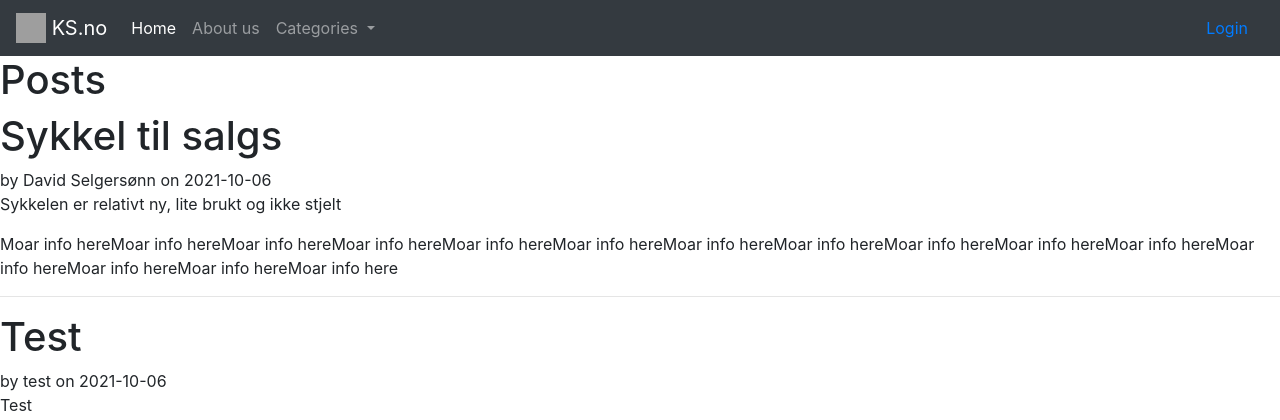
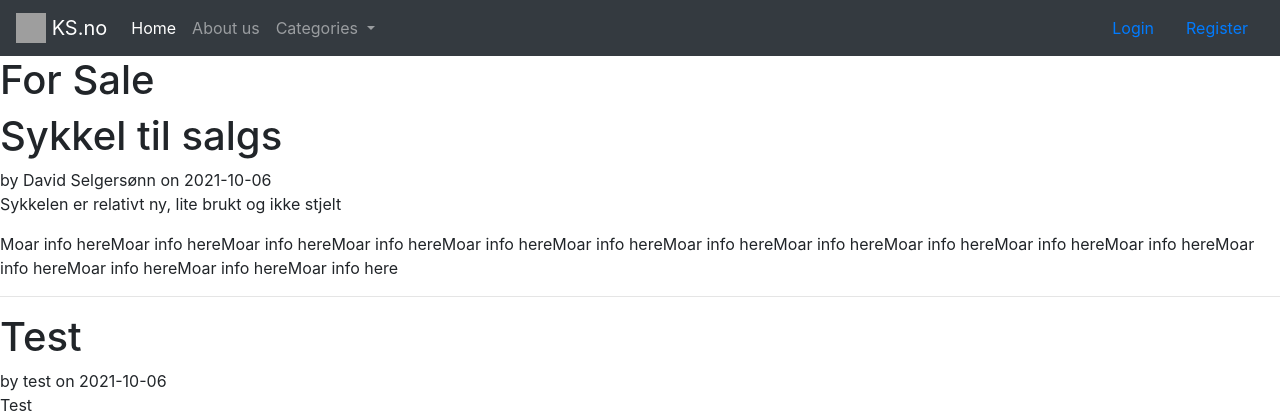
Before and after one commit to LarsIndreeide/Dat250blogg, a Flask app: page / in a window 1280 px wide. Shown: the top 420 px of the page. Run offline with Flask 2, Linux system fonts and the light colour scheme; data comes from the database, SQL or seed files in the repository; both versions use the stored data as it was after the commit; some libraries are stand-ins or nearby versions; grey boxes are pictures that could not be loaded.

Commit message:
More updates, some

```diff
--- a/flaskr/templates/base.html
+++ b/flaskr/templates/base.html
@@ -53,13 +53,15 @@
         </ul>
       </li>
       {% if g.user %}
-        <a class="nav-link" href="{{ url_for('auth.logout') }}">Logout</a>
+       <a class="nav-link" href="{{ url_for('auth.logout') }}">Logout</a>
+       <span class="navbar-text"
+        >{{ g.user['username'] }}
+      </span>
       {% else %}
         <a class="nav-link active" href="{{ url_for('auth.login') }}">Login</a>
+        <a class="nav-link active" href="{{ url_for('auth.register') }}">Register</a>
       {% endif %}
-      <span class="navbar-text"
-        >{{ g.user['username'] }}
-      </span>
+
 
 
   </div>
--- a/flaskr/templates/blog/index.html
+++ b/flaskr/templates/blog/index.html
@@ -1,7 +1,7 @@
 {% extends 'base.html' %}
 
 {% block header %}
-  <h1>{% block title %}Posts{% endblock %}</h1>
+  <h1>{% block title %}For Sale{% endblock %}</h1>
   {% if g.user %}
     <a class="action" href="{{ url_for('blog.create') }}">New</a>
   {% endif %}
@@ -27,3 +27,5 @@
     {% endif %}
   {% endfor %}
 {% endblock %}
+
+<!-- https://getbootstrap.com/docs/4.0/components/modal/ for post innhold, https://freefrontend.com/bootstrap-comments/ for comments -->
```
Also changed, not shown: instance/flaskr.sqlite.
